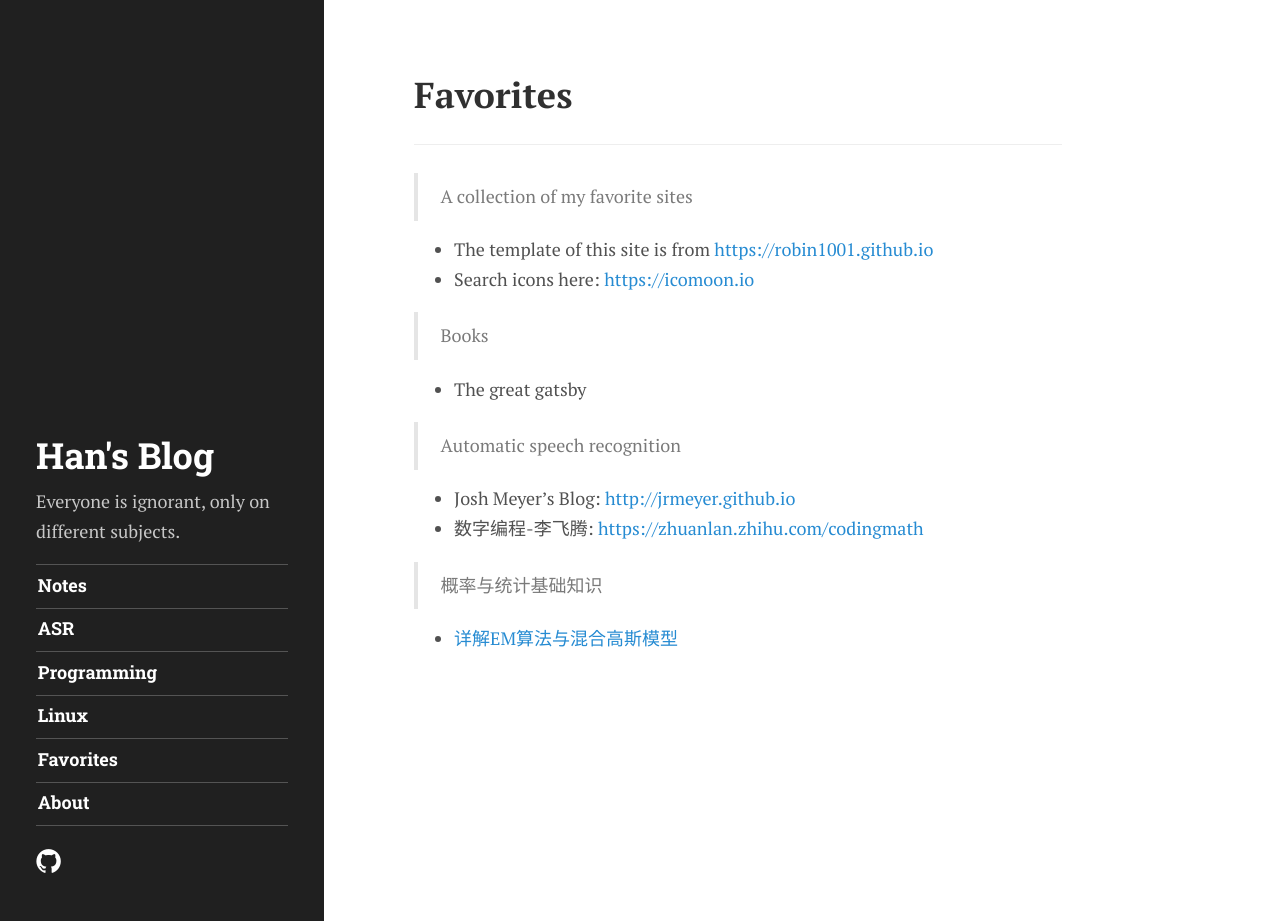
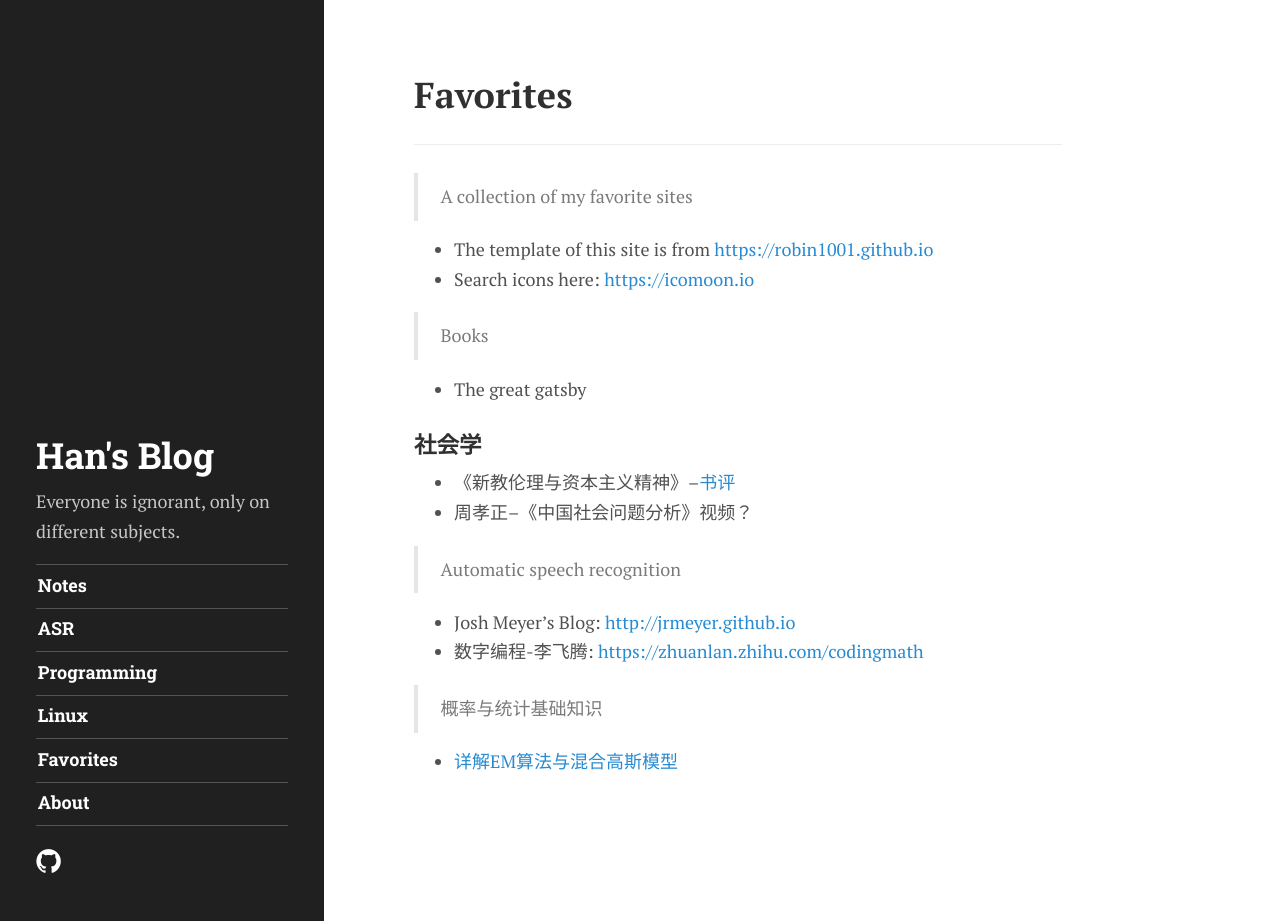
Before and after one commit to han-xie/han-xie.github.io, a Jekyll site: the page built from favorite.md, in a window 1280 px wide and 921 px high. Built offline with Jekyll 4.4.1, drawn with Linux system fonts in a browser that asks for light colours; some web fonts are replaced.

Commit message:
Add books about sociology

```diff
--- a/favorite.md
+++ b/favorite.md
@@ -12,6 +12,11 @@ title: Favorites
 
 * The great gatsby
 
+### 社会学
+
+* 《新教伦理与资本主义精神》--[书评](https://book.douban.com/review/6479899/)
+* 周孝正--《中国社会问题分析》视频？
+
 > Automatic speech recognition
 
 * Josh Meyer's Blog: <http://jrmeyer.github.io>
```
